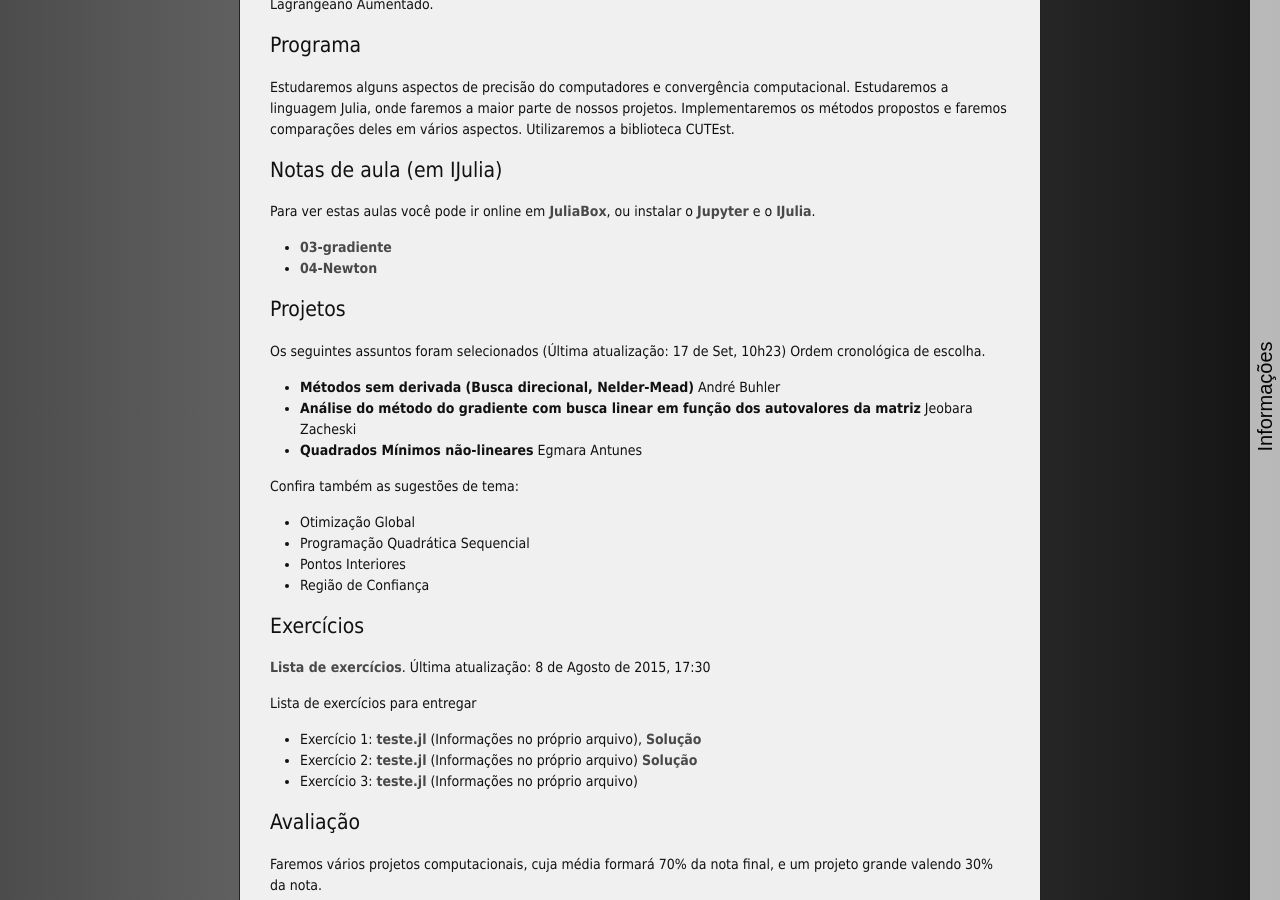
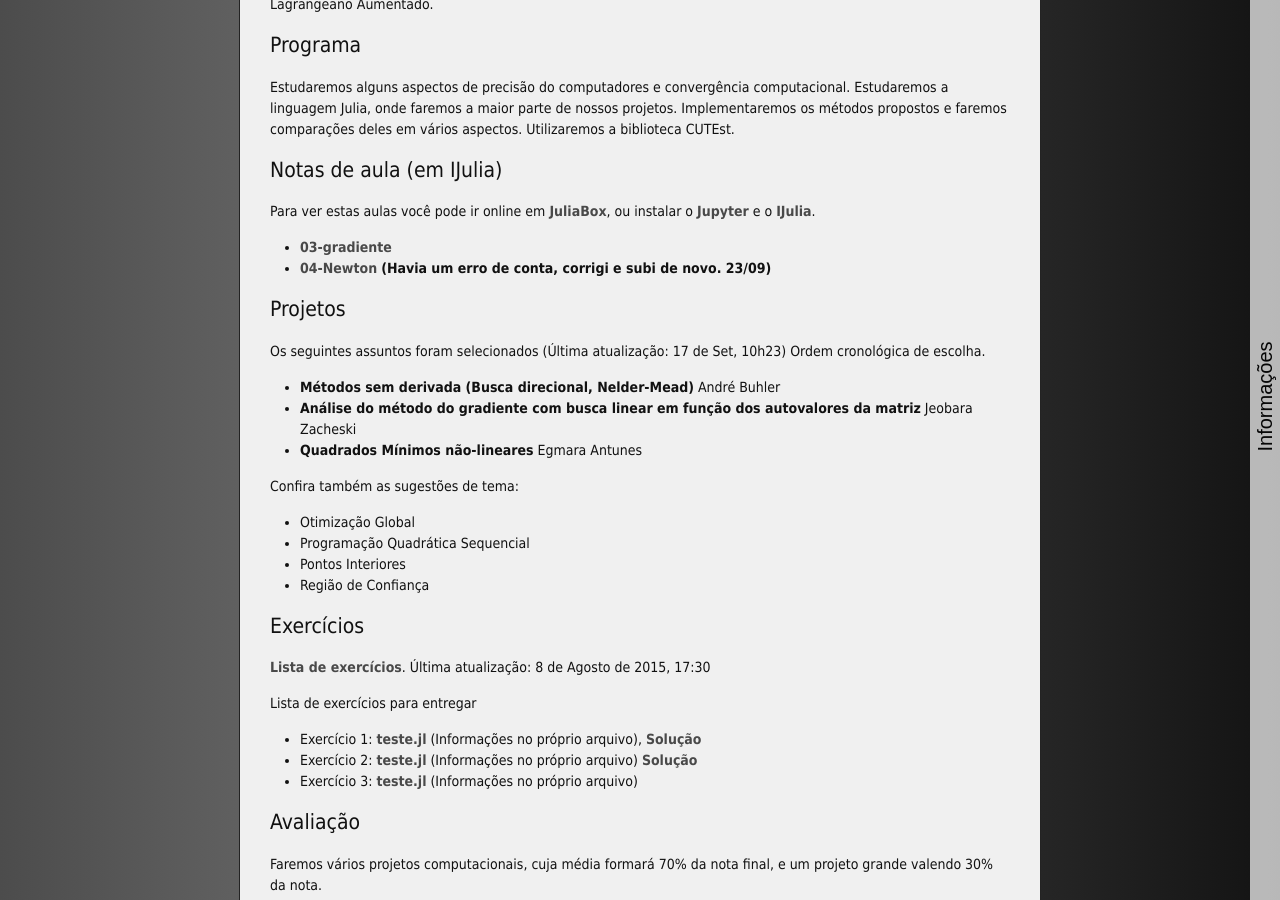
Before and after one commit to abelsiqueira/abelsiqueira.github.io-old, a Jekyll site: the page built from _posts/br/2015-08-02-cm114-2015s2.markdown, in a window 1280 px wide and 900 px high, scrolled down 487 px. Built offline with Jekyll 4.4.1, drawn with Linux system fonts in a browser that asks for light colours; nearby versions of some CDN libraries.

Commit message:
Atualiza 04-Newton

```diff
--- a/_posts/br/2015-08-02-cm114-2015s2.markdown
+++ b/_posts/br/2015-08-02-cm114-2015s2.markdown
@@ -38,6 +38,7 @@ ou instalar o [Jupyter](https://jupyter.org/) e o
 
   - [03-gradiente]({{ site.baseurl }}/disciplinas/cm114/03-gradiente.ipynb)
   - [04-Newton]({{ site.baseurl }}/disciplinas/cm114/04-Newton.ipynb)
+    **(Havia um erro de conta, corrigi e subi de novo. 23/09)**
 
 # Projetos
 
```
Also changed, not shown: 2 other files.
